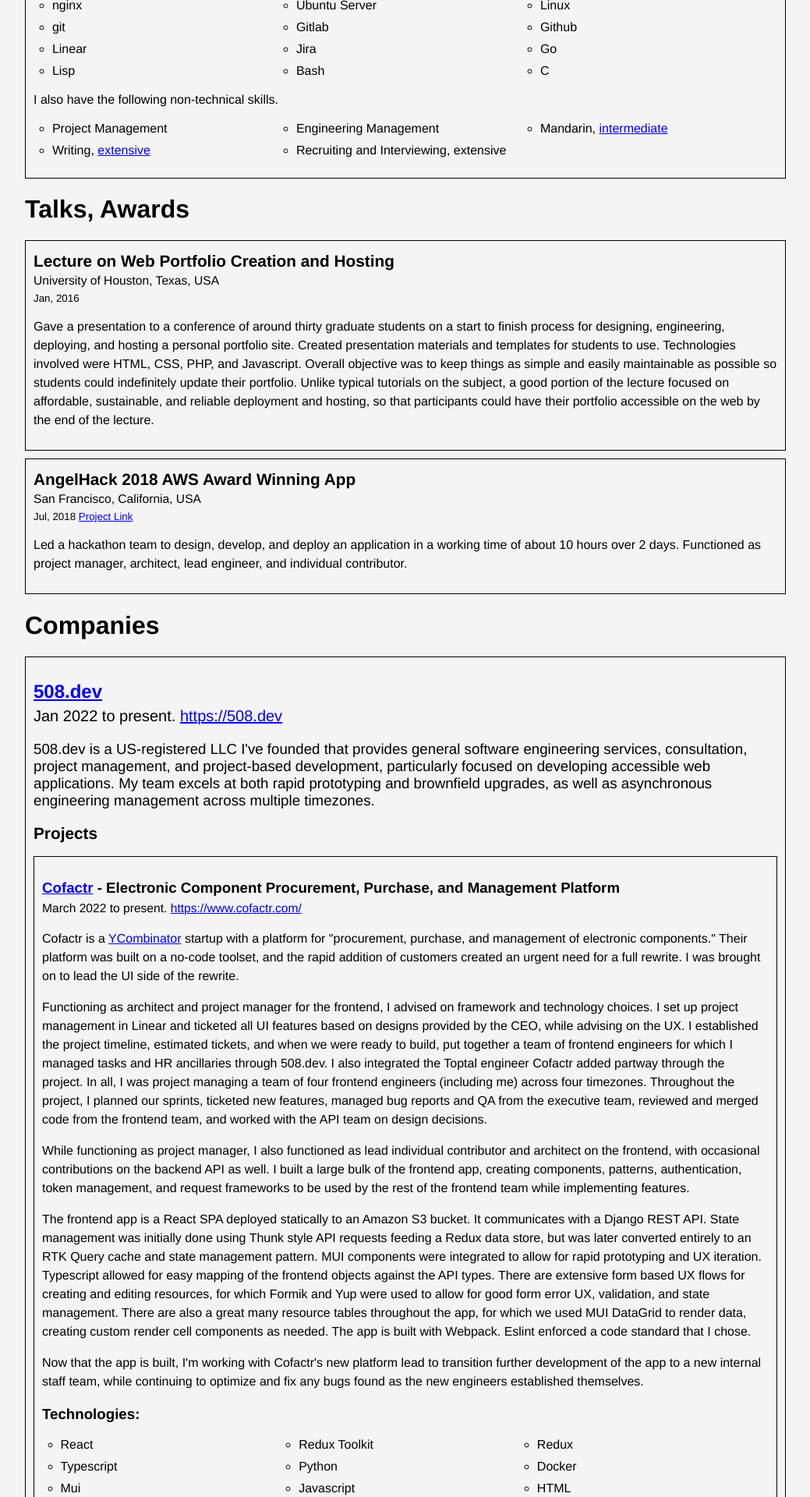
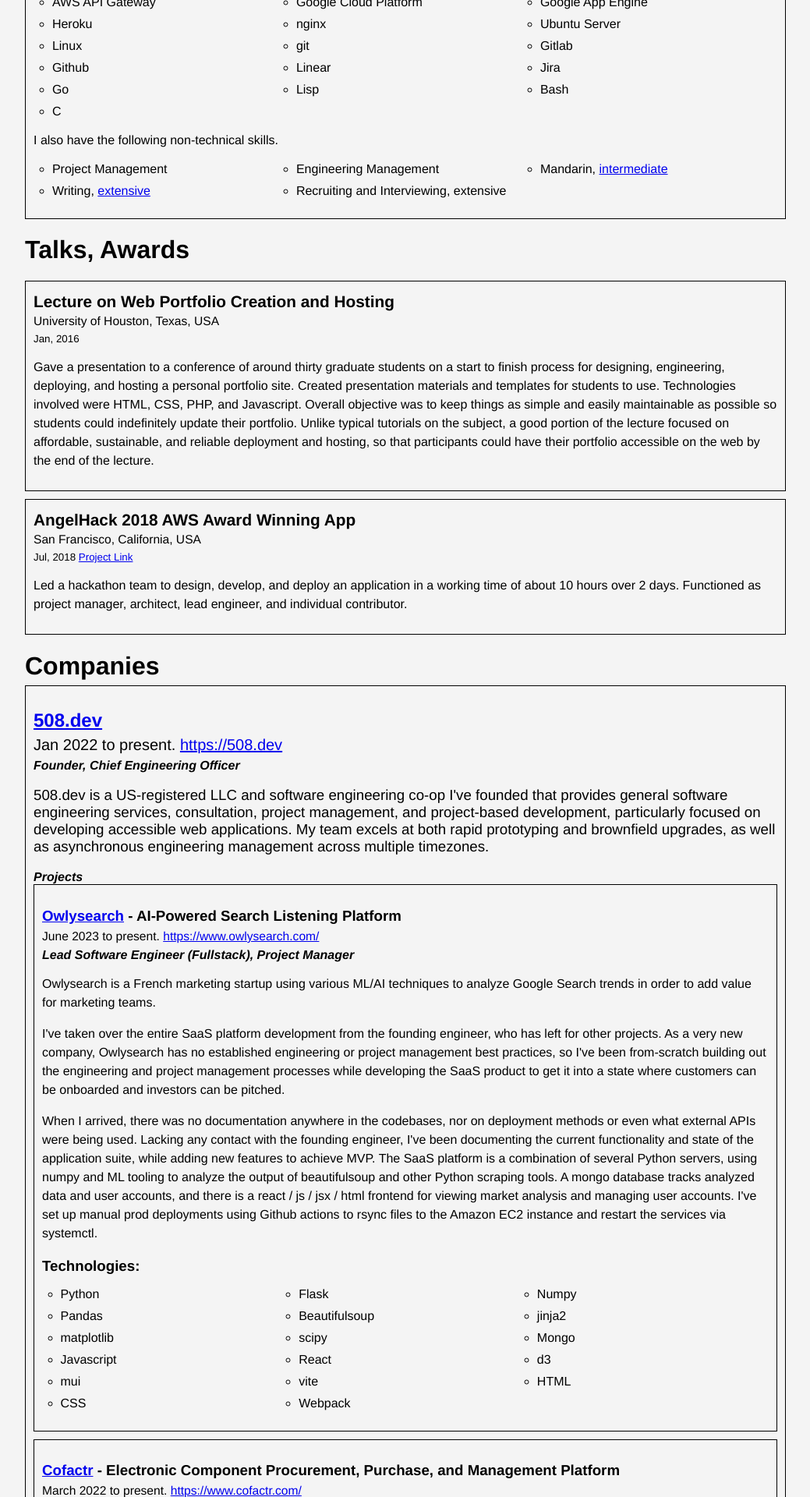
Before and after one commit to komali2/personalWebsite, a PHP site: page /resume.html in a window 1280 px wide. Shown: the part 1280-3200 px from the top of the page at 78% size, without its empty margins (120-1159 px from the left). Run offline with PHP 8.4, Linux system fonts and the light colour scheme; some libraries are stand-ins or nearby versions.

Commit message:
Update for september

```diff
--- a/resume.html
+++ b/resume.html
@@ -20,7 +20,7 @@
         </h1>
         <h3>
           <small>
-            Updated: <time datetime="2023-05-30">May 2023</time>
+            Updated: <time datetime="2023-09-12">Sep 2023</time>
           </small>
         </h3>
         <nav>
@@ -44,7 +44,7 @@
         <h1>Summary</h1>
         <section>
           <p>
-            I'm a software engineer with extensive web development experience. Since 2016 I've been building React, Vue, Node, and Python apps for companies such as Electric Imp, Potato, Google, Captec, Curative, and Cofactr. I've led engineering teams and functioned as a project manager. Since 2021 I've been building a software engineering co-op, and we've had two very successful projects so far.
+            I'm a software engineer with extensive web development experience. Since 2016 I've been building React, Vue, Node/JS/TS, and Python apps for companies such as Electric Imp, Potato, Google, Captec, Curative, and Cofactr. I've led engineering teams and functioned as a project manager. Since 2021 I've been building a software engineering co-op called <a href="https://508.dev">508.dev</a>, and we've had several very successful projects so far.
           </p>
         </section>
       </div>
@@ -70,13 +70,11 @@
             <li>Webpack</li>
             <li>Parcel</li>
             <li>ESbuild</li>
-            <li>Node</li>
             <li>HTML</li>
             <li>CSS</li>
             <li>LESS</li>
             <li>SASS</li>
             <li>SCSS</li>
-            <li>Tailwind</li>
             <li>Angular</li>
             <li>jquery</li>
             <li>Python</li>
@@ -102,6 +100,9 @@
             <li>Docker</li>
             <li>AWS</li>
             <li>AWS Lambda</li>
+            <li>AWS EC2</li>
+            <li>AWS S3</li>
+            <li>AWS API Gateway</li>
             <li>Google Cloud Platform</li>
             <li>Google App Engine</li>
             <li>Heroku</li>
@@ -165,8 +166,12 @@
               <a href="https://508.dev">https://508.dev</a>
             </small>
           </h1>
+          <h2>
+            Founder, Chief Engineering Officer
+          </h2>
+
           <h3>
-            508.dev is a US-registered LLC I've founded that provides general software engineering services, consultation, project management, and project-based development, particularly focused
+            508.dev is a US-registered LLC and software engineering co-op I've founded that provides general software engineering services, consultation, project management, and project-based development, particularly focused
             on developing accessible web applications. My team excels at both rapid prototyping and brownfield upgrades, as well as asynchronous engineering management across multiple timezones.
           </h3>
           <h2>
@@ -174,11 +179,57 @@
           </h2>
           <section class="project">
             <h1>
+              <a href="https://www.owlysearch.com/">Owlysearch</a> - AI-Powered Search Listening Platform
+              <small>
+                <time datetime="June 2023">June 2023</time> to present. <a href="https://www.owlysearch.com/">https://www.owlysearch.com/</a>
+              </small>
+            </h1>
+            <h2>
+              Lead Software Engineer (Fullstack), Project Manager
+            </h2>
+            <p>
+
+              Owlysearch is a French marketing startup using various ML/AI techniques to analyze Google Search trends in order to add value for marketing teams.
+            </p>
+            <p>
+              I've taken over the entire SaaS platform development from the founding engineer, who has left for other projects. As a very new company, Owlysearch has no established engineering or project management best practices, so I've been from-scratch building out the engineering and project management processes while developing the SaaS product to get it into a state where customers can be onboarded and investors can be pitched.
+            </p>
+            <p>
+              When I arrived, there was no documentation anywhere in the codebases, nor on deployment methods or even what external APIs were being used. Lacking any contact with the founding engineer, I've been documenting the current functionality and state of the application suite, while adding new features to achieve MVP. The SaaS platform is a combination of several Python servers, using numpy and ML tooling to analyze the output of beautifulsoup and other Python scraping tools. A mongo database tracks analyzed data and user accounts, and there is a react / js / jsx / html frontend for viewing market analysis and managing user accounts. I've set up manual prod deployments using Github actions to rsync files to the Amazon EC2 instance and restart the services via systemctl.
+            </p>
+            <h1>
+              Technologies:
+            </h1>
+            <ul>
+              <li>Python</li>
+              <li>Flask</li>
+              <li>Numpy</li>
+              <li>Pandas</li>
+              <li>Beautifulsoup</li>
+              <li>jinja2</li>
+              <li>matplotlib</li>
+              <li>scipy</li>
+              <li>Mongo</li>
+              <li>Javascript</li>
+              <li>React</li>
+              <li>d3</li>
+              <li>mui</li>
+              <li>vite</li>
+              <li>HTML</li>
+              <li>CSS</li>
+              <li>Webpack</li>
+            </ul>
+          </section>
+          <section class="project">
+            <h1>
               <a href="https://www.cofactr.com/">Cofactr</a> - Electronic Component Procurement, Purchase, and Management Platform
               <small>
                 <time datetime="March 2022">March 2022</time> to present. <a href="https://www.cofactr.com/">https://www.cofactr.com/</a>
               </small>
             </h1>
+            <h2>
+              Lead Software Engineer (Frontend), Architect, Project Manager
+            </h2>
             <p>
               Cofactr is a <a href="https://www.ycombinator.com/companies/cofactr">YCombinator</a> startup with a platform for "procurement, purchase, and management of electronic components."
               Their platform was built on a no-code toolset, and the rapid addition of customers created an urgent need for a full rewrite.
@@ -223,6 +274,9 @@
                 <time datetime="2022">2022</time> to <time datetime="2023">2023</time> <a href="https://www.jovono.com/">https://www.jovono.com/</a>
               </small>
             </h1>
+            <h2>
+              Lead Software Engineer (Fullstack)
+            </h2>
             <p>
               Jovono is a principled investment firm with a portfolio that includes Hacker Noon, DoNotPay, and Paragon. I worked with them on updates and maintenance of their server side rendered React app, with data fetched from an Airtable API. I also migrated them to a Heroku deployment strategy, ensuring their SSL certificates continued to auto-renew under the new deployment strategy.
             </p>
@@ -255,6 +309,9 @@
               <a href="https://curative.com">https://curative.com</a>
             </small>
           </h1>
+          <h2>
+            Software Engineer (Frontend)
+          </h2>
           <h3>
             Curative is a healthcare company which has a primary business in Covid-19 testing and vaccine distribution.
             It has delivered over one million Covid-19 vaccines and processes millions of Covid-19 tests every week.
@@ -353,6 +410,9 @@
               <a href="https://g0v.tw/intl/en/">https://g0v.tw/intl/en/</a>
             </small>
           </h1>
+          <h2>
+            Software Engineer
+          </h2>
           <h3>
             g0v is a non-profit hacker collective with no formal hierarchy or organization. It's a large collection of people mostly based in Taiwan that seek to mostly improve Taiwan in some way, though most of the projects, including the collective itself, are designed to be reproducible in other countries. One could call g0v a "civic tech" collective.
           </h3>
@@ -409,6 +469,9 @@
               <a href="https://www.captec.io/">https://www.captec.io/</a>
             </small>
           </h1>
+          <h2>
+            Software Engineer (Fullstack)
+          </h2>
           <h3>
             Captec (registered as "Capital") is a New York based Fintech startup that helps companies determine
             their true net worth through unconventional, proprietary analysis. This leads to companies then
@@ -447,6 +510,9 @@
               <a href="https://p.ota.to">https://p.ota.to</a>
             </small>
           </h1>
+          <h2>
+            Software Engineer (Fullstack)
+          </h2>
           <h3>
             Potato is a design and development agency out of San Francisco and London. During my time there,
             we took a consultative, start-to-finish role in projects, often leading clients from
@@ -570,6 +636,9 @@
               <a href="https://www.electricimp.com">electricimp.com</a>
             </small>
           </h1>
+          <h2>
+            Software Engineer (Frontend)
+          </h2>
           <h3>
             Electric Imp is an IoT company in Mountain View, California. The product is a combination of a cloud service for IoT devices,
             a secure operating system to run on recommended hardware, and a factory flow for producing IoT
@@ -651,10 +720,23 @@
         <h1>Personal</h1>
         <section>
           <p>
-            I live in Taipei, Taiwan. I'm open to local or remote roles. I don't
-            intend to move back to the USA any time in the next 3 years. I have an
+            I'm a USA citizen living in Taipei, Taiwan. I'm open to local or remote roles.  I have an
             unrestricted Gold Card work visa that allows me to work for Taiwanese or
             foreign companies with, well, no restrictions.
+          </p>
+          <p>
+            There's no tax requirements for companies in the USA
+            hiring w2 or 1099 employees outside of the USA: it is identical to hiring them locally from the IRS' perspective.
+            Any tax burden falls on the remote employee to solve, companies can withhold as normal. Also, it's a frequent rumor that
+            companies in the USA with employees abroad must open a remote office in the abroad country; this is
+            untrue, no such universal requirement exists: any such requirement would be on a country-to-country basis, and Taiwan has no such requirement.
+            If hiring a remote employee as 1099, a company simply needs a W-9 that the
+            person fills out (a form with the person's name and TIN that indicates they're legally eligible to work in the USA, which
+            I as a USA citizen am), and, at the end of the tax year, a 1099-NEC that simply details all payments made to the person (generated
+            by the hiring company). If hiring a firm, (such as 508.dev), the process is identical, except the hiring company need not
+            file a W-9, and the 1099-NEC simply lists the firm's name (such as 508.dev) instead of any individual person's name as the receiver.
+            <a href="https://www.irs.gov/businesses/small-businesses-self-employed/forms-and-associated-taxes-for-independent-contractors">The
+              IRS spells this all out on their site.</a>
           </p>
           <p>
             In my journey to discover the trailhead to my path as a Software Engineer,
--- a/styles.css
+++ b/styles.css
@@ -59,6 +59,15 @@ ul.column-style li {
 
 .resume section h3 {
     font-weight: normal;
+}
+.resume .companies h1 {
+    margin-bottom: 6px;
+}
+
+.resume .companies h2 {
+    margin: 0px;
+    font-size: 1em;
+    font-style: italic;
 }
 
 .projects h2 {
```
